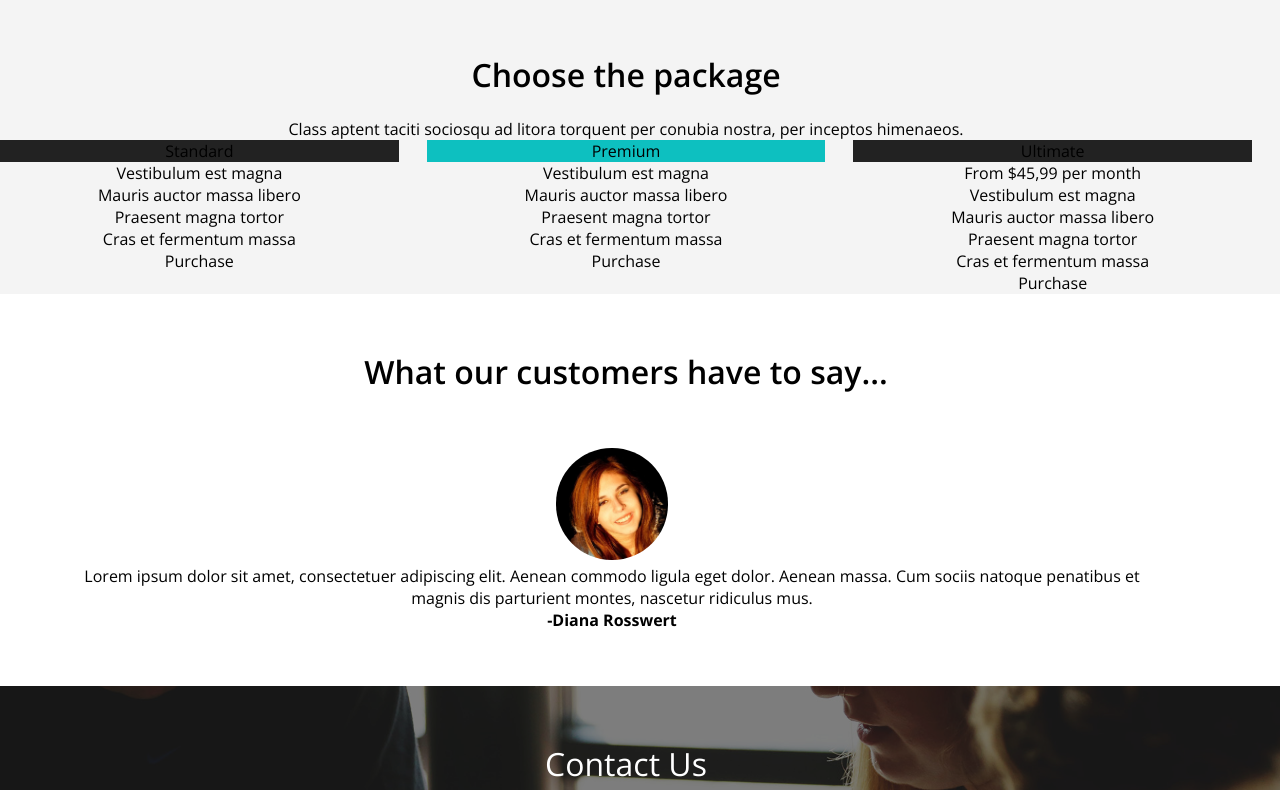
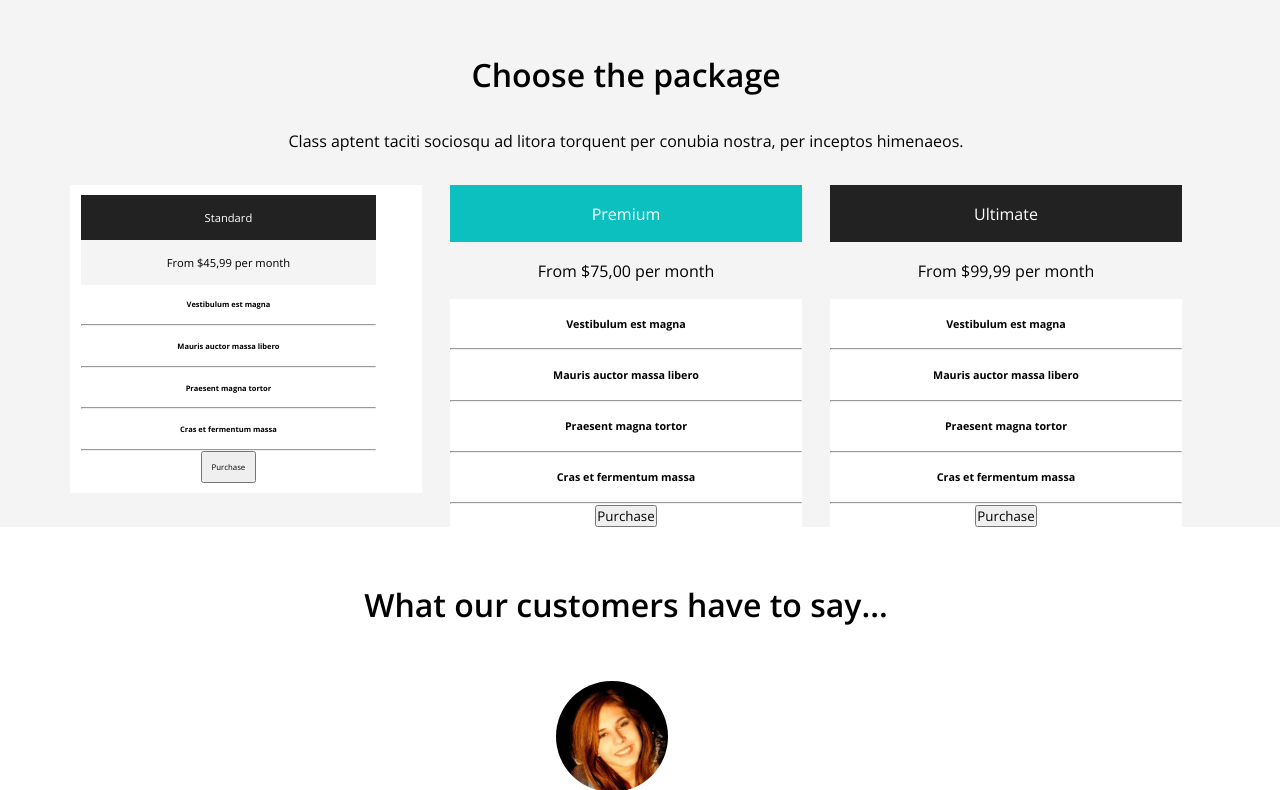
Before and after one commit to aguzro/prime-themes, a plain HTML site: page index.html in a window 1280 px wide. Shown: the part 3910-4700 px from the top of the page. Drawn offline with nearby package versions, Linux system fonts and the light colour scheme; files whose address does not match are found by name.

Commit message:
Cambios finales CONTACT y arreglos a PACKAGE

```diff
--- a/css/main.css
+++ b/css/main.css
@@ -162,11 +162,21 @@ header a:hover {
 }
 
 /* Packages  */
-.title {
+.title {    /* Clase para títulos varios */
 	font-size: 2em;
 }
 .bg-green {
 	background-color: #0dc0c0;
+}
+.bg-white {
+	background-color: #ffffff;
+}
+.boxPackage {
+	width: 100%
+	margin: 3%;
+}
+.bbP {
+	width: 90%;
 }
 
 /* Customer */
@@ -175,6 +185,7 @@ header a:hover {
 	height: 10%;
 	border-radius: 50%;
 }
+
 /* Contact */
 .contact {
 	background-image: url(../img/background/contactus.jpg);
@@ -189,6 +200,14 @@ header a:hover {
 .boxMessage {
 	height: 100px;
 }
+.btForm {
+	padding: 3%;
+	display: inline-block;
+	margin: 1.2%;
+	background-color: #0dc0c0;
+	border: 0;
+	font-size: 1.2em;
+}
 
 /* Follow */
 
--- a/index.html
+++ b/index.html
@@ -179,7 +179,7 @@
 		</div>
 	</div>
 </section>
-
+<!--Portafolio -->
 <section class="bg-gray text-gray portafolio">
 	<div class="container">
 		<div class="row">
@@ -261,7 +261,7 @@
 			<div class="row">
 				<div class="col-12">
 					<div class="contAction">
-						<p class="fl text-white">Quisque alicuam odio eu 		magna sodales, vel interdum erat suscipit. <br>
+						<p class="fl text-white">Quisque alicuam odio eu 				magna sodales, vel interdum erat suscipit. <br>
 							Marius ut porttitor tellus. </p>
 						<div class="botonAction bgBlancoTrans text-white containerAction"><strong>Call To Action</strong></div>
 					</div>
@@ -275,43 +275,62 @@
 	<div class="container">
 		<div class="row">
 			<div class="col-12">
-				<p class="pt-5 title"><strong>Choose the package</strong></p> <br>
-				<p>Class aptent taciti sociosqu ad litora torquent per conubia nostra, per inceptos himenaeos.</p>
+				<p class="pt-5 title"><strong>Choose the package</strong></p>
+				<p class="contBoton">Class aptent taciti sociosqu ad litora torquent per conubia nostra, per inceptos himenaeos.</p>
 			</div>
 		</div>
-	</div>
-	<div class="row">
+		<div class="row">
 		<div class="col-4">
-			<div class="text-center bg-white w-100">
-				<div class="text-center bg-black">Standard</div>
-				<div class="text-center"></div>
-					<div>Vestibulum est magna</div>
-					<div>Mauris auctor massa libero</div>
-					<div>Praesent magna tortor</div>
-					<div>Cras et fermentum massa</div>
-					<div>Purchase</div>
+			<div class="text-center bg-white boxPackage">
+			<div class="bbP pd-3">
+				<div class="bg-black pd-5 text-white">Standard</div>
+				<div class="bg-gray pd-5">From $45,99 per month</div>
+					<div class="text">
+						<h6 class="pd-5">Vestibulum est magna</h6>
+						<hr>
+						<h6 class="pd-5">Mauris auctor massa libero</h6>
+						<hr>
+						<h6 class="pd-5">Praesent magna tortor</h6>
+						<hr>
+						<h6 class="pd-5">Cras et fermentum massa</h6>
+						<hr>
+						<button class="pd-3">Purchase</button>
+					</div>
+			</div>
 			</div>
 		</div>
 		<div class="col-4">
-			<div class="text-center bg-white w-100">
-				<div class="text-center bg-green">Premium</div>
-				<div class="text-center"></div>
-					<div>Vestibulum est magna</div>
-					<div>Mauris auctor massa libero</div>
-					<div>Praesent magna tortor</div>
-					<div>Cras et fermentum massa</div>
-					<div>Purchase</div>
+			<div class="text-center bg-white boxPackage">
+				<div class="bg-green pd-5 text-white">Premium</div>
+				<div class="bg-gray pd-5">From $75,00 per month</div>
+					<div>
+						<h6 class="pd-5">Vestibulum est magna</h6>
+						<hr>
+						<h6 class="pd-5">Mauris auctor massa libero</h6>
+						<hr>
+						<h6 class="pd-5">Praesent magna tortor</h6>
+						<hr>
+						<h6 class="pd-5">Cras et fermentum massa</h6>
+						<hr>
+						<button>Purchase</button>
+					</div>
 			</div>
 		</div>
 		<div class="col-4">
-			<div class="text-center bg-white w-100">
-				<div class="bg-black">Ultimate</div>
-				<div class="bg-gray">From $45,99 per month</div>
-					<div>Vestibulum est magna</div>
-					<div>Mauris auctor massa libero</div>
-					<div>Praesent magna tortor</div>
-					<div>Cras et fermentum massa</div>
-					<div>Purchase</div>
+			<div class="text-center bg-white boxPackage">
+				<div class="bg-black pd-5 text-white">Ultimate</div>
+				<div class="bg-gray pd-5">From $99,99 per month</div>
+					<div>
+						<h6 class="pd-5">Vestibulum est magna</h6>
+						<hr>
+						<h6 class="pd-5">Mauris auctor massa libero</h6>
+						<hr>
+						<h6 class="pd-5">Praesent magna tortor</h6>
+						<hr>
+						<h6 class="pd-5">Cras et fermentum massa</h6>
+						<hr>
+						<button>Purchase</button>
+					</div>
 			</div>
 		</div>
 	</div>
@@ -360,8 +379,9 @@
         					<input type="text" class="boxForm" placeholder="Subject" />
     						</div>
     						<div>
-        					<textarea type="text" class=" boxForm boxMessage" placeholder="Message"></textarea>
+        					<textarea type="text" class="boxForm boxMessage" placeholder="Message"></textarea>
     						</div>
+    						<button class="btForm text-white">Submit</button>
 						</form>
 					</div>
 				</div>
```
